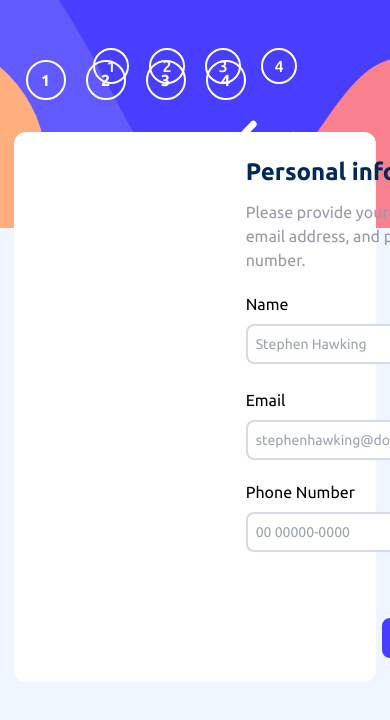
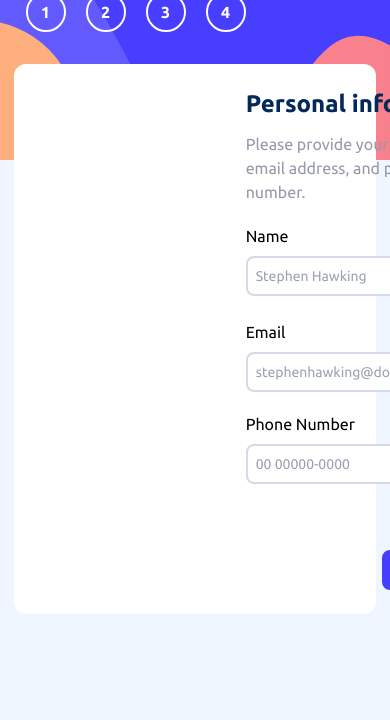
Before and after one commit to KarineBrandelli/multi-step-form, a React (Vite) app: page / in a window 390 px wide. Shown: the top 720 px of the page. Built offline with nearby package versions, Linux system fonts and the light colour scheme.

Commit message:
build: remove steps from header

```diff
--- a/src/components/Header/Header.jsx
+++ b/src/components/Header/Header.jsx
@@ -1,17 +1,5 @@
-import { sidebar } from "../Steps/helpers/sidebar";
-
 export const Header = () => {
   return (
-    <div className="lg:hidden bg-[url('../../src/assets/bg-sidebar-mobile.svg')] h-[] pt-12 pb-36 w-full bg-center bg-no-repeat bg-cover flex justify-center">
-      <ul className="flex gap-5 text-white font-medium">
-        {sidebar.map((item, index) => (
-          <li
-            key={index}
-            className="w-9 h-9 rounded-[50%] border-2 cursor-pointer flex items-center justify-center" >
-            {item.stepCounter}
-          </li>
-        ))}
-      </ul>
-    </div>
+    <div className="lg:hidden bg-[url('../../src/assets/bg-sidebar-mobile.svg')] py-20 w-full bg-center bg-no-repeat bg-cover flex justify-center"></div>
   );
 };
```
